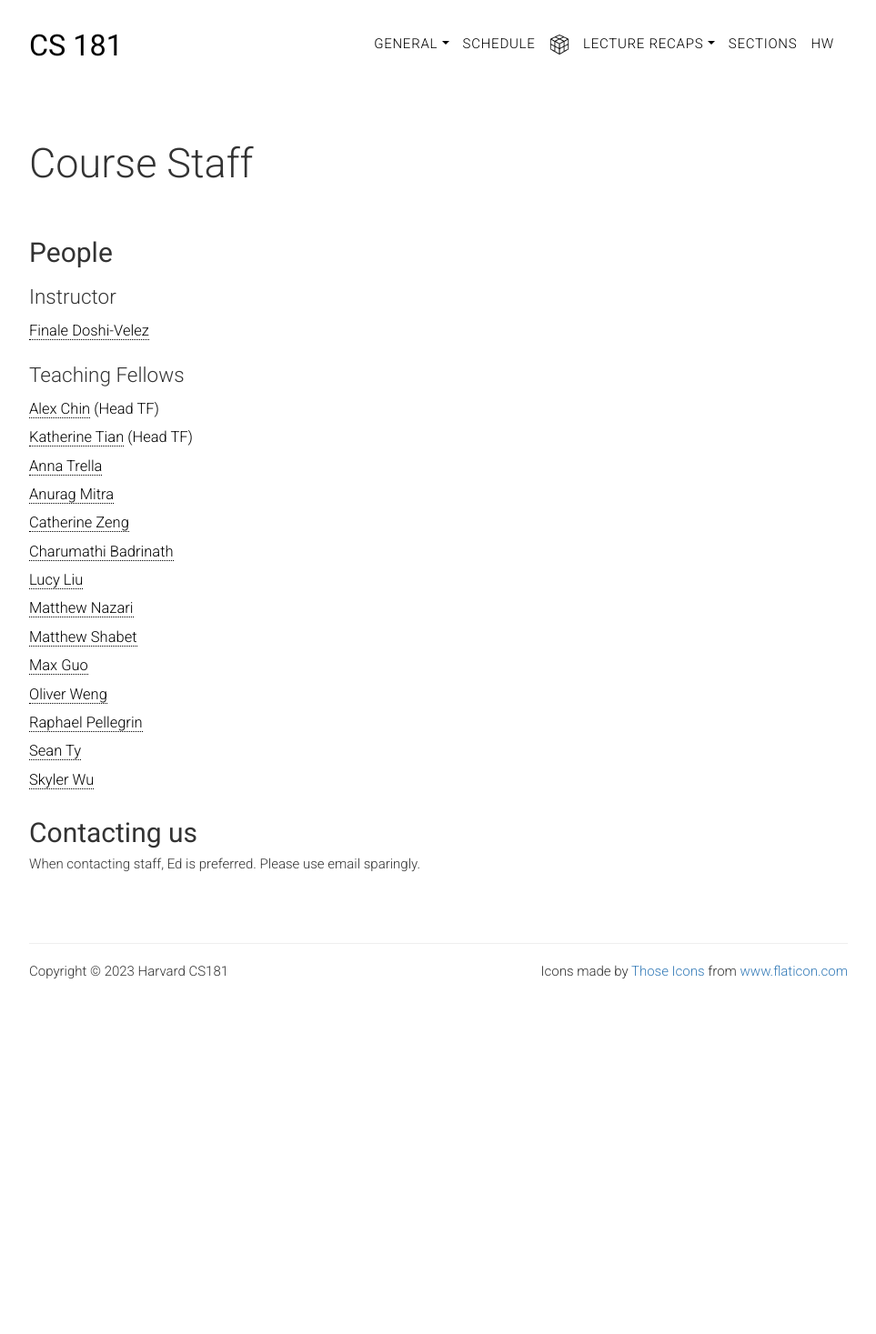
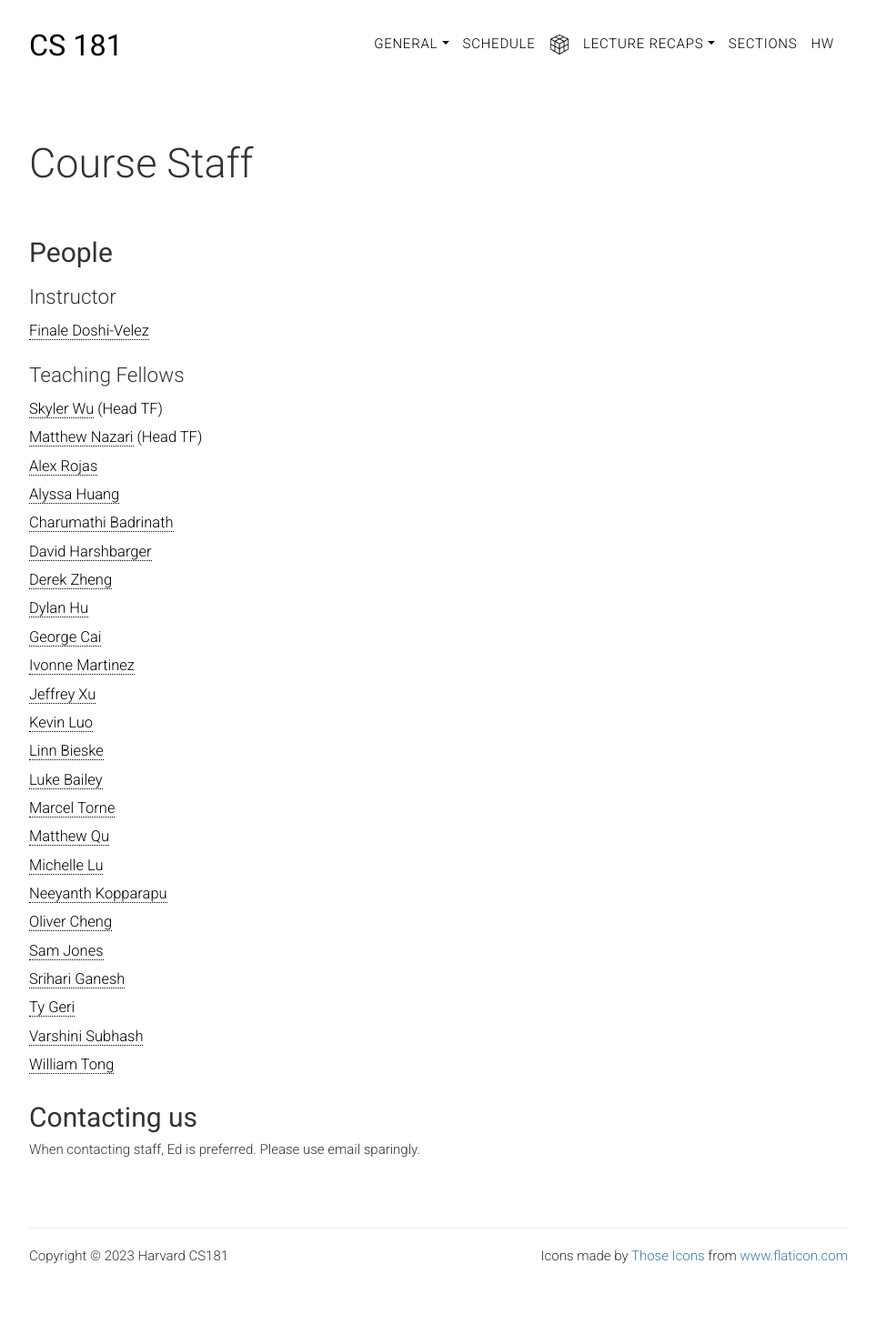
Before and after one commit to harvard-ml-courses/cs181-web, a Jekyll site: the page built from staff.html, in a window 1280 px wide. Shown: the whole page at 91% size, without its empty margins (158-1121 px from the left). Built offline with Jekyll 4.4.1, drawn with Linux system fonts in a browser that asks for light colours; before the commit the page ends 1154 px from its top, so only the background shows below that.

Commit message:
Update all.yaml

```diff
--- a/_data/all.yaml
+++ b/_data/all.yaml
@@ -1,18 +1,28 @@
 tas:
-  - name: <a href="mailto:alexanderchin@college.harvard.edu">Alex Chin</a> (Head TF)
-  - name: <a href="mailto:ktian@college.harvard.edu">Katherine Tian</a> (Head TF)
-  - name: <a href="mailto:annatrella@g.harvard.edu">Anna Trella</a>
-  - name: <a href="mailto:anuragmitra@college.harvard.edu">Anurag Mitra</a>
-  - name: <a href="mailto:catherinezeng@college.harvard.edu">Catherine Zeng</a>
+  - name: <a href="mailto:skylerwu@college.harvard.edu">Skyler Wu</a> (Head TF)
+  - name: <a href="mailto:matthewnazari@college.harvard.edu">Matthew Nazari</a> (Head TF)
+  - name: <a href="mailto:alexrojas@college.harvard.edu">Alex Rojas</a>
+  - name: <a href="mailto:alyssahuang@college.harvard.edu">Alyssa Huang</a>
   - name: <a href="mailto:charumathibadrinath@college.harvard.edu">Charumathi Badrinath</a>
-  - name: <a href="mailto:lliu@college.harvard.edu">Lucy Liu</a>
-  - name: <a href="mailto:matthewnazari@college.harvard.edu">Matthew Nazari</a>
-  - name: <a href="mailto:mshabet@college.harvard.edu">Matthew Shabet</a>
-  - name: <a href="mailto:mguo@college.harvard.edu">Max Guo</a>
-  - name: <a href="mailto:ocheng@college.harvard.edu">Oliver Weng</a>
-  - name: <a href="mailto:raphaelpellegrin@g.harvard.edu">Raphael Pellegrin</a>
-  - name: <a href="mailto:seanty@college.harvard.edu">Sean Ty</a>
-  - name: <a href="mailto:skylerwu@college.harvard.edu">Skyler Wu</a>
+  - name: <a href="mailto:davidharshbarger@g.harvard.edu">David Harshbarger</a>
+  - name: <a href="mailto:derek_zheng@college.harvard.edu">Derek Zheng</a>
+  - name: <a href="mailto:dylanhu@college.harvard.edu">Dylan Hu</a>
+  - name: <a href="mailto:georgecai@college.harvard.edu">George Cai</a>
+  - name: <a href="mailto:ivonne_martinez@g.harvard.edu">Ivonne Martinez</a>
+  - name: <a href="mailto:jeffreyxu@college.harvard.edu">Jeffrey Xu</a>
+  - name: <a href="mailto:kluo1@college.harvard.edu">Kevin Luo</a>
+  - name: <a href="mailto:linn_bieske@hks.harvard.edu">Linn Bieske</a>
+  - name: <a href="mailto:lukebailey@college.harvard.edu">Luke Bailey</a>
+  - name: <a href="mailto:marcel_tornevillasevil@g.harvard.edu">Marcel Torne</a>
+  - name: <a href="mailto:matthewqu@college.harvard.edu">Matthew Qu</a>
+  - name: <a href="mailto:michellelu@college.harvard.edu">Michelle Lu</a>
+  - name: <a href="mailto:nkopparapu@college.harvard.edu">Neeyanth Kopparapu</a>
+  - name: <a href="mailto:ocheng@college.harvard.edu">Oliver Cheng</a>
+  - name: <a href="mailto:samjones@college.harvard.edu">Sam Jones</a>
+  - name: <a href="mailto:sganesh@college.harvard.edu">Srihari Ganesh</a>
+  - name: <a href="mailto:Tygeri@college.harvard.edu">Ty Geri</a>
+  - name: <a href="mailto:varshinisubhash@g.harvard.edu">Varshini Subhash</a>
+  - name: <a href="mailto:wtong@g.harvard.edu">William Tong</a>
 
 
 ohs:
```
